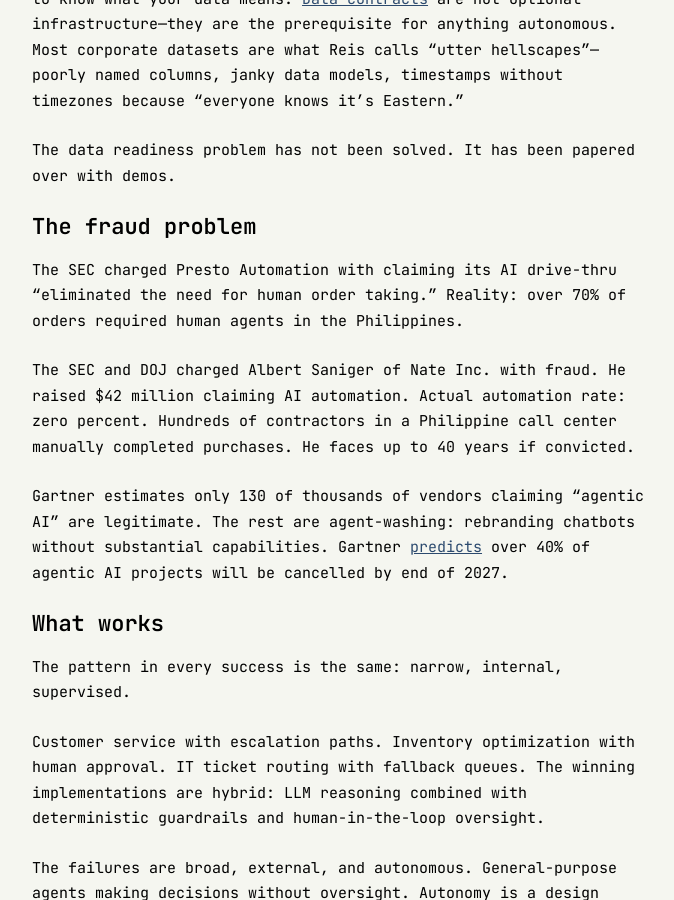
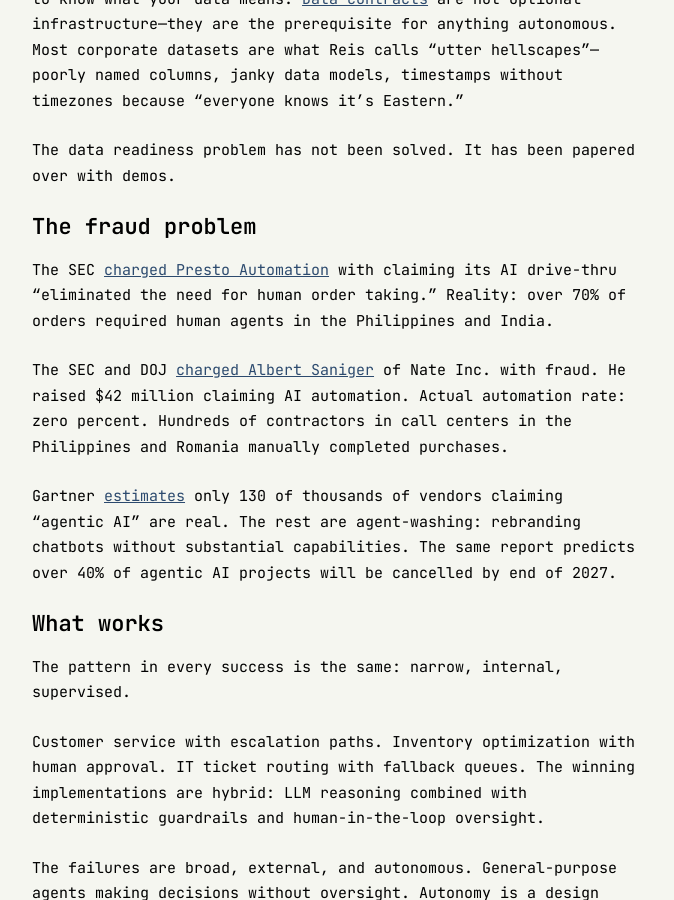
Before and after one commit to ashita-ai/ashita-ai.github.io, a Jekyll site: the page built from _posts/2026-02-20-against-agentic-everything.md, in a window 1280 px wide and 900 px high, scrolled down 1971 px. Shown: the whole window, without its empty margins (302-976 px from the left). Built offline with Jekyll 4.4.1, drawn with Linux system fonts in a browser that asks for light colours.

Commit message:
Fix unsourced claims and weak citations across 5 upcoming posts
- The Three Debts: source 28% executives stat (MIT Sloan), replace
  Medium blog with Kotaku for Sony Concord $200M figure
- Against Agentic Everything: add SEC/DOJ source links for Presto
  and Nate Inc. fraud cases, fix geographic details, add Gartner
  source for 130 vendors claim
- The Incentive Problem: replace gankinterview.com with PwC wage
  premium study
- The Compliance Moat: replace unsourced Medium $5-10M fines claim
  with verified OCC Citibank $75M enforcement action
- The Properties That Survive: fix backward-pointing link

```diff
--- a/_posts/2026-02-20-against-agentic-everything.md
+++ b/_posts/2026-02-20-against-agentic-everything.md
@@ -44,11 +44,11 @@
 
 ## The fraud problem
 
-The SEC charged Presto Automation with claiming its AI drive-thru "eliminated the need for human order taking." Reality: over 70% of orders required human agents in the Philippines.
+The SEC [charged Presto Automation](https://www.sec.gov/enforcement-litigation/administrative-proceedings/33-11352-s) with claiming its AI drive-thru "eliminated the need for human order taking." Reality: over 70% of orders required human agents in the Philippines and India.
 
-The SEC and DOJ charged Albert Saniger of Nate Inc. with fraud. He raised $42 million claiming AI automation. Actual automation rate: zero percent. Hundreds of contractors in a Philippine call center manually completed purchases. He faces up to 40 years if convicted.
+The SEC and DOJ [charged Albert Saniger](https://www.justice.gov/usao-sdny/pr/tech-ceo-charged-artificial-intelligence-investment-fraud-scheme) of Nate Inc. with fraud. He raised $42 million claiming AI automation. Actual automation rate: zero percent. Hundreds of contractors in call centers in the Philippines and Romania manually completed purchases.
 
-Gartner estimates only 130 of thousands of vendors claiming "agentic AI" are legitimate. The rest are agent-washing: rebranding chatbots without substantial capabilities. Gartner [predicts](https://www.gartner.com/en/newsroom/press-releases/2025-06-25-gartner-predicts-over-40-percent-of-agentic-ai-projects-will-be-canceled-by-end-of-2027) over 40% of agentic AI projects will be cancelled by end of 2027.
+Gartner [estimates](https://www.gartner.com/en/newsroom/press-releases/2025-06-25-gartner-predicts-over-40-percent-of-agentic-ai-projects-will-be-canceled-by-end-of-2027) only 130 of thousands of vendors claiming "agentic AI" are real. The rest are agent-washing: rebranding chatbots without substantial capabilities. The same report predicts over 40% of agentic AI projects will be cancelled by end of 2027.
 
 ## What works
 
```
Also changed, not shown: _posts/2026-02-17-the-three-debts.md (+2 -2 lines), _posts/2026-02-26-the-incentive-problem.md (+1 -1 lines), _posts/2026-02-28-the-compliance-moat.md (+1 -1 lines), _posts/2026-03-05-the-properties-that-survive.md (+1 -1 lines).
